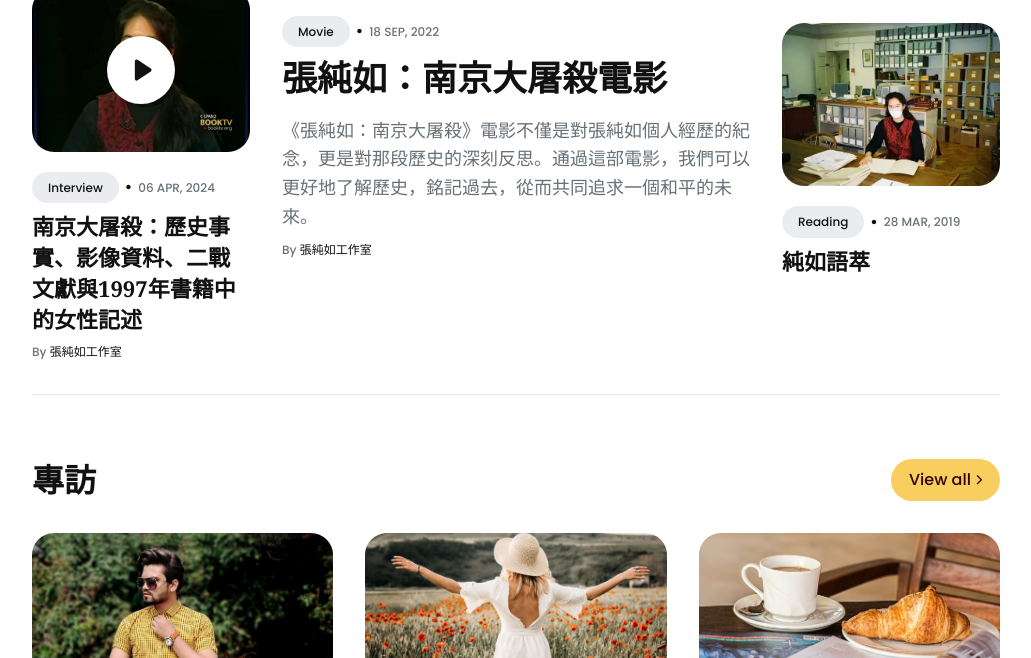
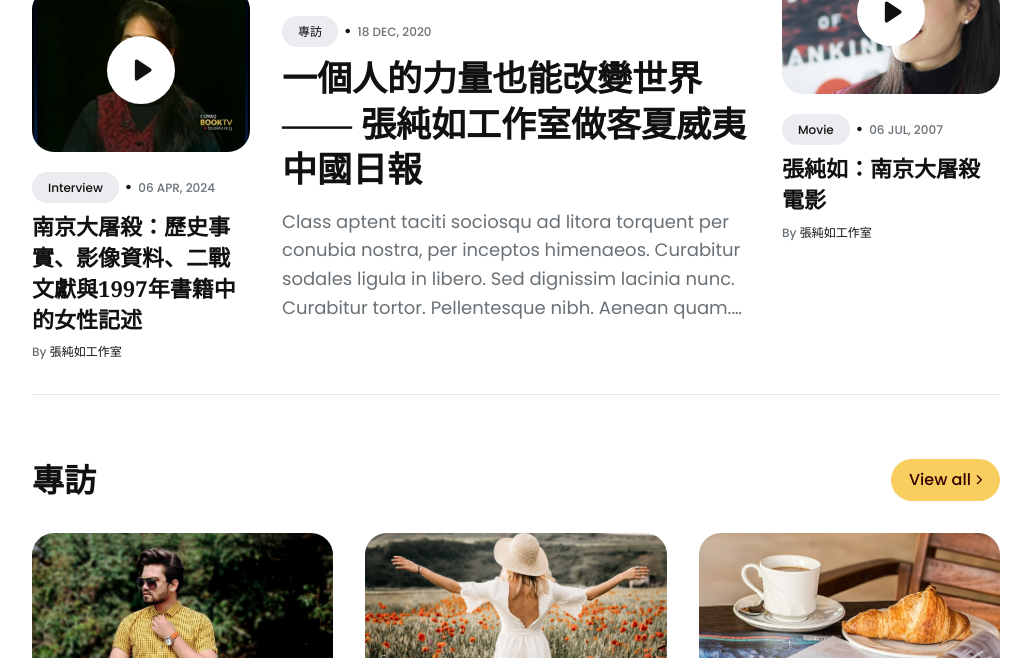
Before and after one commit to thatirischang/thatirischang.github.io, a Jekyll site: the page built from index.html, in a window 1280 px wide and 900 px high, scrolled down 469 px, cut to the strip 242-900 px from the top of the window. Shown: the whole strip, without its empty margins (124-1155 px from the left). Built offline with Jekyll 4.4.1, drawn with Linux system fonts in a browser that asks for light colours.

Commit message:
Update 2007-07-06-iris-chang-movie.md

```diff
--- a/_posts/2007-07-06-iris-chang-movie.md
+++ b/_posts/2007-07-06-iris-chang-movie.md
@@ -2,7 +2,7 @@
 layout: post
 title: 張純如：南京大屠殺電影
 description: 《張純如：南京大屠殺》電影不僅是對張純如個人經歷的紀念，更是對那段歷史的深刻反思。通過這部電影，我們可以更好地了解歷史，銘記過去，從而共同追求一個和平的未來。
-date: 2022-09-18 15:01:35 +0300
+date: 2007-07-06 15:01:35 +0300
 author: admin
 image: '/images/122.png'
 video_embed: https://www.youtube.com/embed/V9M4OhU3mn4
```
